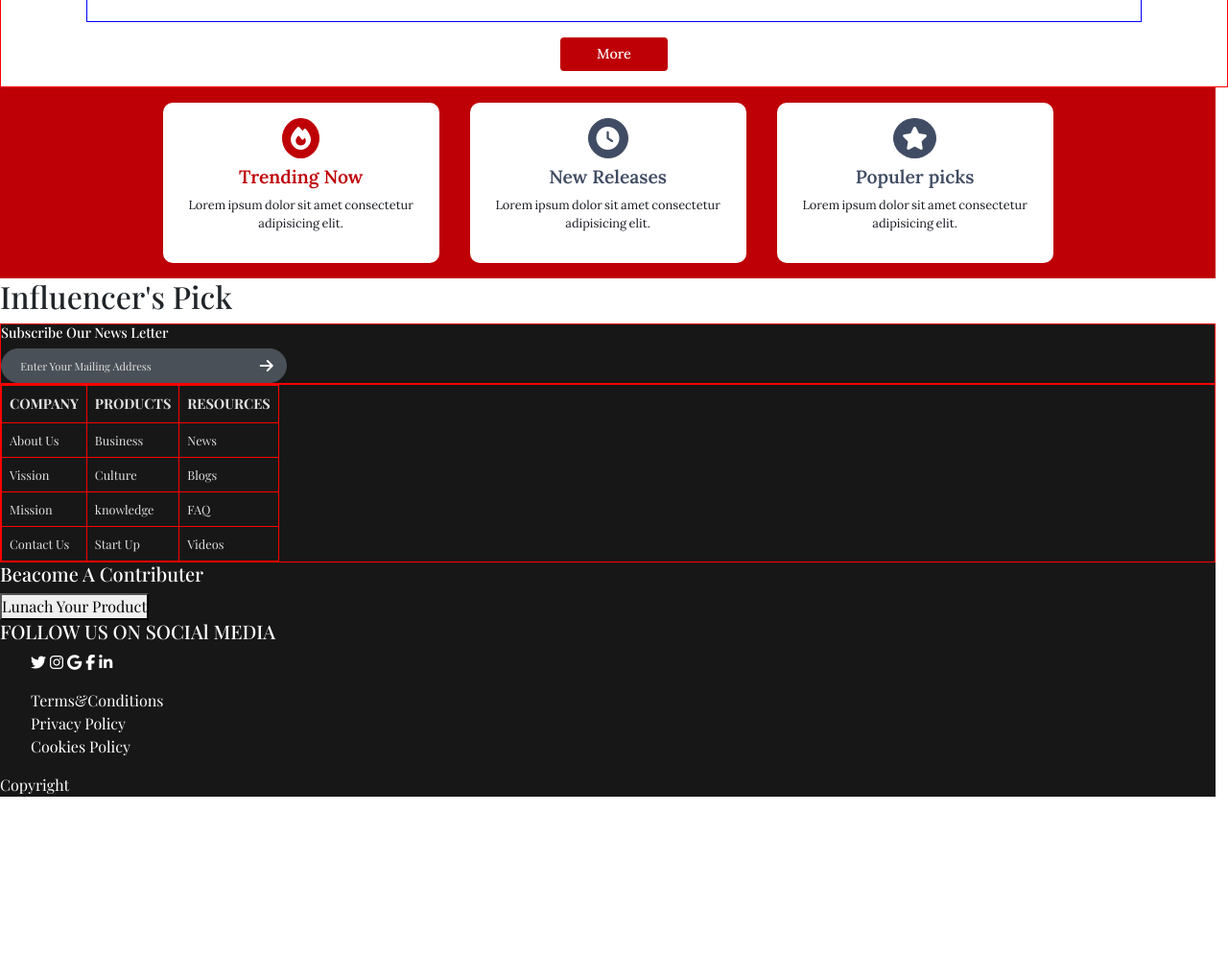
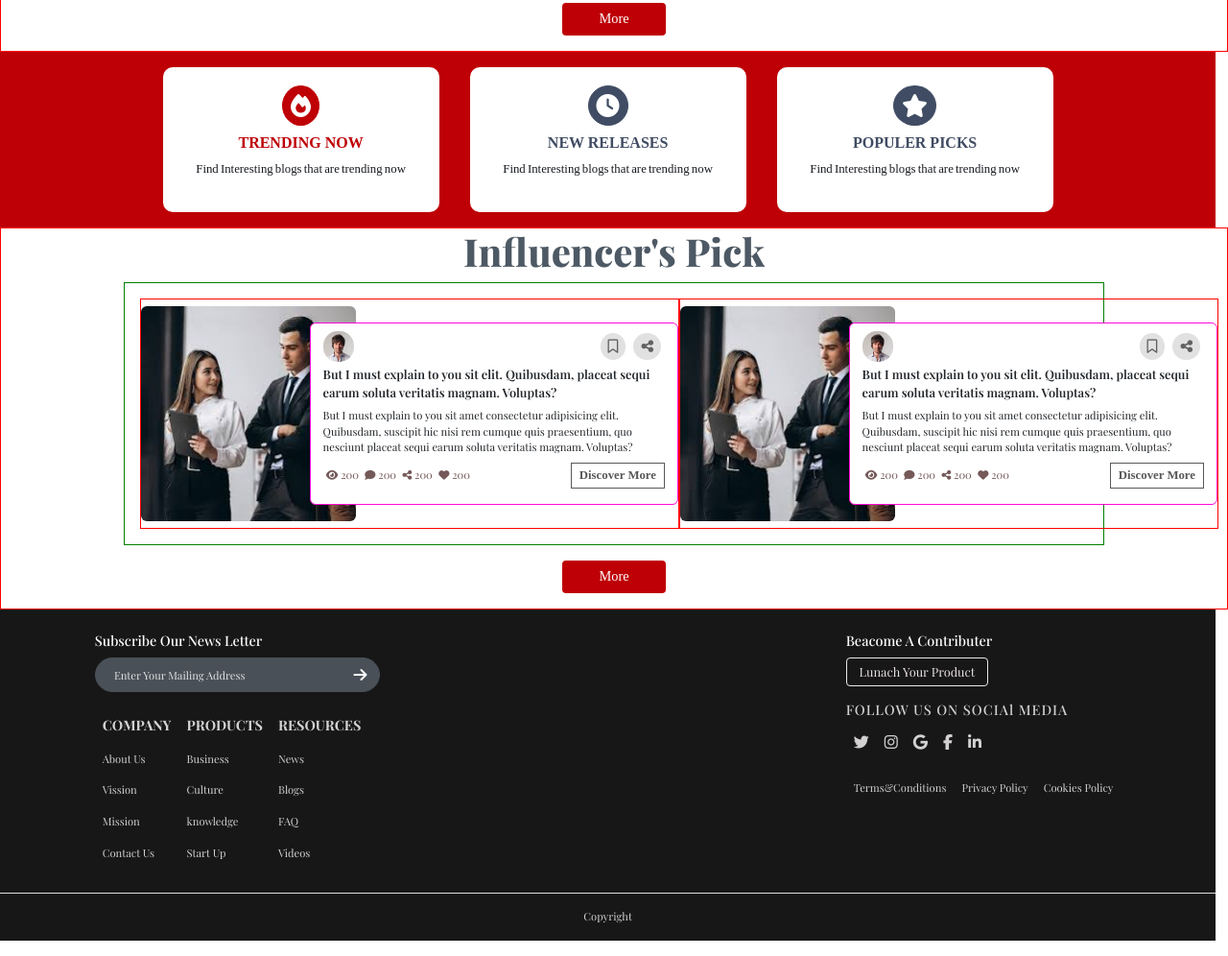
Before and after one commit to Ashita-23/CodeSoft_, a plain HTML site: page index.html in a window 1280 px wide. Shown: the part 2300-3296 px from the top of the page at 96% size. Before the commit the page ends 3146 px from the top, so only its background shows below. Drawn offline with nearby package versions, Linux system fonts and the light colour scheme; a web font is replaced by a local one.

Commit message:
new section are added..

```diff
--- a/footer.css
+++ b/footer.css
@@ -5,11 +5,18 @@ footer{
     /* border: 1px solid red; */
     background-color: rgb(23,23,23);
     color: white;
-    font-family:Lora,ital;
+    font-family: "Lora", serif;
+    display: flex;
+    flex-direction:row;
+    flex-wrap: wrap;
+    padding: 1.5rem 1rem;
+    align-items: start;
+    justify-content: space-around;
 }
 
 .footer-boxOne{
-    border: 1px solid red;
+    width: 50%;
+    /* border: 1px solid red; */
     display: flex;
     flex-direction: column;
     flex-wrap: nowrap;
@@ -18,6 +25,7 @@ footer{
 }
 .footer-boxOne h4 {
    font-size: 0.9rem;
+   color: rgb(255, 255, 255);
    /* font-family:Lora,ital; */
 
 }
@@ -48,25 +56,89 @@ color: rgb(226, 225, 225);
 }
 
 .footer-boxtwo{
-    border: 1px solid red;
+    /* border: 1px solid red; */
 }
 .footer-boxtwo table{
     border: none;
     box-shadow: none;
-    color: rgb(226, 225, 225)
+    color: rgb(211, 209, 209);
+    margin-top:1rem ;
 }
 .footer-boxtwo table th {
-    border: 1px solid red;
+    /* border: 1px solid red; */
     padding: 0.5rem;
     font-size: 0.9rem;
 
 
 }
 .footer-boxtwo table td {
-    border: 1px solid red;
+    /* border: 1px solid red; */
     padding: 0.5rem;
-    font-size: 0.8rem;
+    font-size: 0.7rem;
     font-weight: 200;
+    /* text-align: end; */
 
 
 }
+
+.footer-boxthree{
+    /* border: 1px solid red; */
+
+}
+.footer-boxthree h5{
+    font-size: 0.9rem;
+
+}
+.footer-boxthree button{
+    font-size: 0.8rem;
+    border-radius: 4px;
+    border: 1px solid rgb(233, 233, 233);
+    background-color: transparent;
+    color: rgb(233, 225, 225);
+    padding: 0.3rem 0.8rem;
+
+}
+
+.footer-boxfour{
+    width: 100%;
+    /* border: 1px solid red; */
+    display: flex;
+    flex-direction: column;
+    align-items: start;
+    justify-content: center;
+    color: rgb(211, 209, 209);
+    margin-top: 1rem;
+
+
+}
+
+.footer-boxfour h5{
+    font-size: 0.9rem;
+   letter-spacing:1px ;
+}
+.footer-boxfour ul{
+    display:flex;
+    padding: 0;
+    /* border: 1px solid red; */
+}
+.footer-boxfour ul i{
+    padding: 0.5rem;
+    font-size: 1rem;
+    color: rgb(211, 209, 209);
+}
+.footer-boxfour ul li{
+    padding: 0.5rem;
+    font-size: 0.7rem;
+    color: rgb(211, 209, 209);
+}
+
+.Copyright{
+    width: 99vw;
+    text-align: center;
+    color: rgb(211, 209, 209);
+    font-size: 0.7rem;
+    padding: 1rem 0.5rem;
+    border-top:1px solid rgb(223, 223, 223);
+
+    background-color: rgb(23,23,23);
+}
--- a/index.html
+++ b/index.html
@@ -8,6 +8,7 @@
      <Link href="nlCards.css" rel="stylesheet"/>
      <Link href="offers.css" rel="stylesheet"/>
      <Link href="footer.css" rel="stylesheet"/>
+     <Link href="influensCard.css" rel="stylesheet"/>
      <!--  fonts.google.-->
      <link rel="preconnect" href="https://fonts.googleapis.com">
 <link rel="preconnect" href="https://fonts.gstatic.com" crossorigin>
@@ -16,7 +17,7 @@ rel="stylesheet">
 <!--  -->
 <link rel="preconnect" href="https://fonts.googleapis.com">
 <link rel="preconnect" href="https://fonts.gstatic.com" crossorigin>
-<link href="https://fonts.googleapis.com/css2?family=Lora:ital,wght@0,400..700;1,400..700&display=swap" rel="stylesheet">
+<link href="https://fonts.googleapis.com/css2?family=PT+Serif:ital,wght@0,400;0,700;1,400;1,700&display=swap" rel="stylesheet">
 <!--  -->
     <!-- Bootstrap CDN for css-->
     <link href="https://cdn.jsdelivr.net/npm/bootstrap@5.3.3/dist/css/bootstrap.min.css" rel="stylesheet"
@@ -196,20 +197,20 @@ rel="stylesheet">
                     <i class="fa-solid fa-fire offers-fire-icon "></i>
                   <!-- </div> -->
                   <h1 class="offers-primary-title">Trending Now</h1>
-                  <p class="offers-text">Lorem ipsum dolor sit amet consectetur adipisicing elit.</p>
+                  <p class="offers-text">Find Interesting blogs that are trending now</p>
                 </div>
                 <div>
 
                     <i class="fa-solid fa-clock offers-sec-icone"></i>
                   <h1 class="offers-secondry-title">New Releases</h1>
-                  <p class="offers-text" >Lorem ipsum dolor sit amet consectetur adipisicing elit.</p>
+                  <p class="offers-text" >Find Interesting blogs that are trending now</p>
                 </div>
                 <div>
 
                     <i class="fa-solid fa-star offers-sec-icone"></i>
 
                   <h1 class="offers-secondry-title">Populer picks</h1>
-                  <p class="offers-text" >Lorem ipsum dolor sit amet consectetur adipisicing elit.</p>
+                  <p class="offers-text" >Find Interesting blogs that are trending now</p>
                 </div>
         </section>
 
@@ -217,9 +218,63 @@ rel="stylesheet">
 
         </section>
 
-        <section>
-          <h2>Influencer's Pick</h2>
+        <section class="Influencer-cards-section">
+          <h2 class="Influencer-cards-heading">Influencer's Pick</h2>
+          <div class="Influencer-cards-containor">
+            <div class="Influencer-cards-outer">
+              <img src="./Assets/categoriesimgs/employe.jpg" alt="img" class="Influencer-cards-img"/>
+              <div class="Influencer-cards-info">
+                <div class="Influencer-cards-nav">
+                  <img src="./Assets/users/user4.jpg" alt="img"style="border-radius: 15px; height: 2rem; width: 2rem;" />
+                  <ul class="Influencer-cards-icons">
+                    <li ><i class="fa-regular fa-bookmark"></i></li>
+                    <li ><i class="fa-solid fa-share-nodes" ></i></li>
+                 </ul>
+                </div>
+
+                <p class="Influencer-cards-title">But I must explain to you sit  elit. Quibusdam, placeat sequi earum soluta veritatis magnam. Voluptas?</p>
+                <p class="Influencer-cards-text">But I must explain to you sit amet consectetur adipisicing elit. Quibusdam, suscipit hic nisi rem cumque quis praesentium, quo nesciunt placeat sequi earum soluta veritatis magnam. Voluptas?</p>
+                <div class="Influencer-cards-btn-box">
+                  <ul class="Influencer-cards-sec-icons">
+                  <li><i class="fa-solid fa-eye"></i> 200</li>
+                    <li><i class="fa-solid fa-comment"></i> 200</li>
+                    <li><i class="fa-solid fa-share-nodes"></i> 200</li>
+                    <li><i class="fa-solid fa-heart"></i> 200</li>
+                   </ul>
+              <button class="Influencer-cards-btn">Discover More</button></div>
+              </div>
+            </div>
+            <div class="Influencer-cards-outer">
+              <img src="./Assets/categoriesimgs/employe.jpg" alt="img" class="Influencer-cards-img"/>
+              <div class="Influencer-cards-info">
+                <div class="Influencer-cards-nav">
+                  <img src="./Assets/users/user4.jpg" alt="img"style="border-radius: 15px; height: 2rem; width: 2rem;" />
+                  <ul class="Influencer-cards-icons">
+                    <li ><i class="fa-regular fa-bookmark"></i></li>
+                    <li ><i class="fa-solid fa-share-nodes" ></i></li>
+                 </ul>
+                </div>
+
+                <p class="Influencer-cards-title">But I must explain to you sit  elit. Quibusdam, placeat sequi earum soluta veritatis magnam. Voluptas?</p>
+                <p class="Influencer-cards-text">But I must explain to you sit amet consectetur adipisicing elit. Quibusdam, suscipit hic nisi rem cumque quis praesentium, quo nesciunt placeat sequi earum soluta veritatis magnam. Voluptas?</p>
+                <div class="Influencer-cards-btn-box">
+                  <ul class="Influencer-cards-sec-icons">
+                  <li><i class="fa-solid fa-eye"></i> 200</li>
+                    <li><i class="fa-solid fa-comment"></i> 200</li>
+                    <li><i class="fa-solid fa-share-nodes"></i> 200</li>
+                    <li><i class="fa-solid fa-heart"></i> 200</li>
+                   </ul>
+              <button class="Influencer-cards-btn">Discover More</button></div>
+              </div>
+            </div>
+          </div>
+          <button class="nl-more-btn">More</button>
         </section>
+
+
+
+
+
 
         <footer>
           <div class="footer-boxOne">
@@ -228,7 +283,7 @@ rel="stylesheet">
             <input type="text" placeholder="Enter Your Mailing Address" />
             <i class="fa-solid fa-arrow-right"></i>
           </form>
-          </div>
+
           <div class="footer-boxtwo">
             <table >
               <tr>
@@ -258,12 +313,17 @@ rel="stylesheet">
               </tr>
             </table>
           </div>
-          <div>
-            <div>
+        </div>
+
+
+
+
+          <div class="">
+            <div class="footer-boxthree">
               <h5>Beacome A Contributer</h5>
-              <button>Lunach Your Product</button>
+              <button >Lunach Your Product</button>
             </div>
-            <div>
+            <div class="footer-boxfour">
               <h5>FOLLOW US ON SOCIAl MEDIA</h5>
               <ul>
                 <i class="fa-brands fa-twitter"></i>
@@ -279,8 +339,8 @@ rel="stylesheet">
               </ul>
             </div>
           </div>
-          <p>Copyright</p>
-        </footer>
+          </footer>
+        <p class="Copyright">Copyright</p>
     </article>
 
 
--- a/offers.css
+++ b/offers.css
@@ -9,6 +9,7 @@
     flex-direction: row;
     align-items: center;
     justify-content: center;
+    font-family: "Lora", serif;
 }
 
 .offers-section div{
@@ -17,7 +18,7 @@
     border-radius: 10px;
     /* color: red; */
     background-color: white;
-    padding: 1rem;
+    padding:1.2rem 1rem;
     display: flex;
     flex-wrap: nowrap;
     flex-direction: column;
@@ -26,16 +27,18 @@
 }
 
 .offers-primary-title{
-    font-size: 1.2rem;
+    font-size: 1rem;
     font-weight: 600;
     color:  rgb(190,0,6);
     font-family: "Lora", serif;
+    text-transform: uppercase;
 }
 .offers-secondry-title{
-    font-size: 1.2rem;
+    font-size: 1rem;
     font-weight: 600;
     color:  rgb(64, 76, 99);
     font-family: "Lora", serif;
+    text-transform: uppercase;
 
 }
 
```
